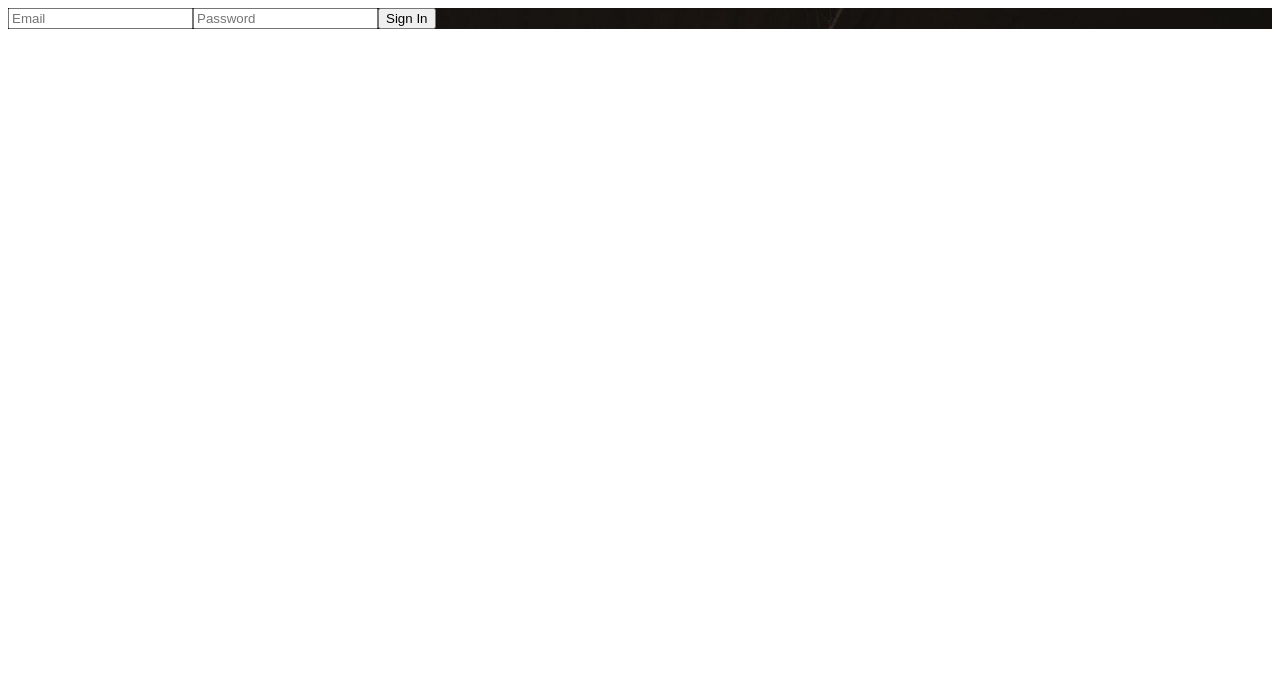
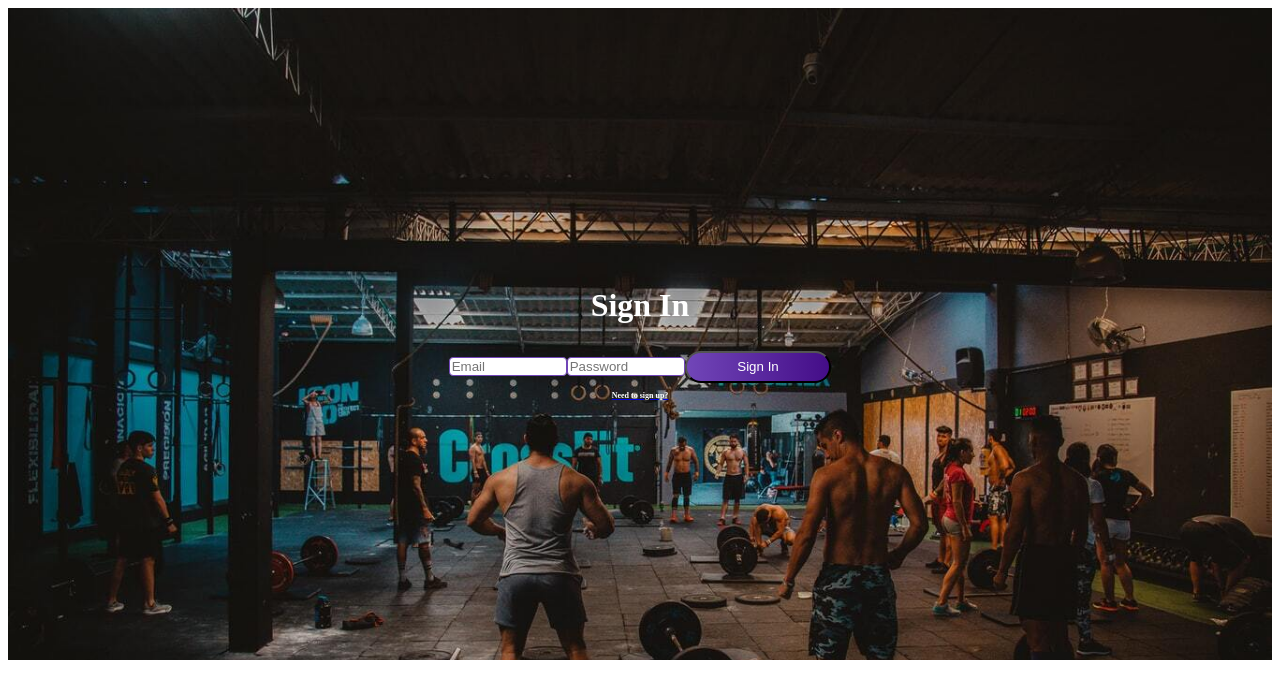
Before and after one commit to KSClopton/Front-End, a React (Create React App) app in the folder anytime/: page /SignIn in a window 1280 px wide. Shown: the top 698 px of the page. Built offline with nearby package versions, Linux system fonts and the light colour scheme.

Commit message:
Added styling and radio buttons

```diff
--- a/anytime/src/Components/ClientSignIn.js
+++ b/anytime/src/Components/ClientSignIn.js
@@ -1,21 +1,65 @@
 import React from 'react';
 import {Link} from 'react-router-dom'
-
+import Blankprofile from '../Images/Blankprofile.png';
+import styled from 'styled-components';
 
 function ClientSignIn(props) {
     const {signIn, onSignInChange} = props
     return (
         <form>
 
-        <div>
-
+        <MainDiv>
+            <h2>Sign In</h2>
+        <SignInContainer>
             <input placeholder="Email" name="email" value={signIn.email} onChange={onSignInChange}/>
             <input placeholder="Password" name="password" value={signIn.password} onChange={onSignInChange}/>
-
             <button>Sign In</button>
-        </div>
+        </SignInContainer>
+        <SignUp>
+            <Link to='/SignUp'>
+            <h3>Need to sign up?</h3>
+            </Link>
+        </SignUp>
+        </MainDiv>
 
         </form>
     )
 }
+const MainDiv = styled.div`
+    text-align: center;
+    outline: none;
+    padding: 20% 0;
+
+    h2{
+        color: white;
+        font-size: 2rem;
+    }
+`
+const SignInContainer = styled.div`
+    display: flex;
+    justify-content: center;
+    align-items: center;
+
+    input{
+        border: solid 1px #7146b8;
+        border-radius: 4px;
+        width:7rem;
+        outline: none;
+    }
+
+    button{
+        background: linear-gradient(to right, #7146b8,#440d88);
+        color: white;
+        padding: 0.5% 4% 0.5% 4%;
+        border-radius: 20px;
+    }
+`
+const SignUp = styled.div`
+
+        h3 {
+        color:white;
+        font-size: .5rem;
+    }
+
+`
 export default ClientSignIn;
--- a/anytime/src/Components/ClientSignUp.js
+++ b/anytime/src/Components/ClientSignUp.js
@@ -2,7 +2,7 @@ import React from 'react';
 import {Link} from 'react-router-dom'
 import styled from 'styled-components'
 import Blankprofile from '../Images/Blankprofile.png';
-// import workoutclassroom from '../Images/workoutclassroom.jpg'
+
 
 
 function ClientSignUP(props) {
@@ -33,15 +33,6 @@ function ClientSignUP(props) {
             </FieldContainer>
 
             <div className='role-container'>
-                {/* <Role>
-                    <button id='client' onClick={clickClient}>Client</button>
-                    <button id='instructor' onClick={clickInstructor}>Instructor</button>
-                </Role> */}
-                {/* <select value={signUp.role} onChange={onSignUpChange} name="role">
-                    <option value=''>- Select Role -</option>
-                    <option value='Instructor'>Instructor</option>
-                    <option value='Client'>Client</option>
-                </select>  */}
                 <Role>
                     <input type='radio' name='role' className='radio client' onChange={onSignUpChange} />
                     <input type='radio' name='role' className='radio instructor' onChange={onSignUpChange}/>
@@ -52,35 +43,21 @@ function ClientSignUP(props) {
             <SubmitButton>
             <button disabled={disabled}>Submit</button>
             </SubmitButton>
+            <SignIn>
+                <Link to='/SignIn'>
+                    <h3>Already have an account?</h3>
+                </Link>
+            </SignIn>
         </MainDiv>
     </form>
 
     )
 }
-// let roleButton = document.getElementById('role-button')
-// let instructorButton = document.getElementById('instructor-button')
-// console.log(roleButton)
-// console.log(instructorButton)
-
-// roleButton.addEventListener("click" , turnGreen);
-// instructorButton.addEventListener("click" , function(){roleButton.style.background = 'grey'});
-
-// function turnGreen(event){
-//     if(event.target === roleButton){
-//         roleButton.style.backgroundColor = 'green';
-//     }
-// }
-
-// function changeColor(){
-//     let elem = document.getElementById('role');
-//     elem.style.color = 'green';
-//     console.log(elem)
-// }
 
 const MainDiv = styled.div`
     text-align: center;
     outline: none;
-   padding: 10%;
+    padding: 10%;
 
     .errors{
         color: red;
@@ -88,7 +65,6 @@ const MainDiv = styled.div`
     }
 `
 const Role = styled.div`
-    /* border: solid red 2px; */
 
     .radio{
         height: 18px;
@@ -98,7 +74,6 @@ const Role = styled.div`
     }
 
     .instructor{
-        /* border: darkgrey solid 1px; */
         border-radius: 4px;
         outline: none;
         border: solid 1px #7146b8;
@@ -109,7 +84,7 @@ const Role = styled.div`
         outline: none;
     }
     .instructor:checked{
-        background: rgb(105, 189, 46);
+        background: #7146b8;
         color: white;
         outline: none;
         border: solid 1px #7146b8;
@@ -122,7 +97,7 @@ const Role = styled.div`
         background-color:white;
     }
     .client:checked{
-        background: rgb(105, 189, 46);
+        background: #7146b8;
         color: white;
         outline: none;
         border: solid 1px #7146b8;
@@ -138,7 +113,6 @@ const NameContainer = styled.div`
     justify-content: center;
 
     input {
-        /* border: darkgrey solid 1px; */
         border: solid 1px #7146b8;
         border-radius: 4px;
         width: 4.9rem;
@@ -159,7 +133,6 @@ const BlankImage = styled.div`
 const FieldContainer = styled.div`
 
     input{
-        /* border: darkgrey solid 1px; */
         border: solid 1px #7146b8;
         border-radius: 4px;
         width: 10rem;
@@ -174,8 +147,14 @@ const SubmitButton = styled.div`
         color: white;
         padding: 1% 7% 1% 7%;
         border-radius: 20px;
-
+    }
+`
+const SignIn = styled.div`
+    h3{
+        font-size: .5rem;
+        color: white;
 
     }
+
 `
 export default ClientSignUP;
--- a/anytime/src/formSchema.js
+++ b/anytime/src/formSchema.js
@@ -22,9 +22,6 @@ const formSchema = yup.object().shape({
     confirmPassword: yup
         .string()
         .required('Please confirm your password'),
-        // .test('passwords-match', "Passwords do not match", function(value){
-        //     return this.parent.password == value;
-        // }),
     role: yup
         .string()
         .required()
```
